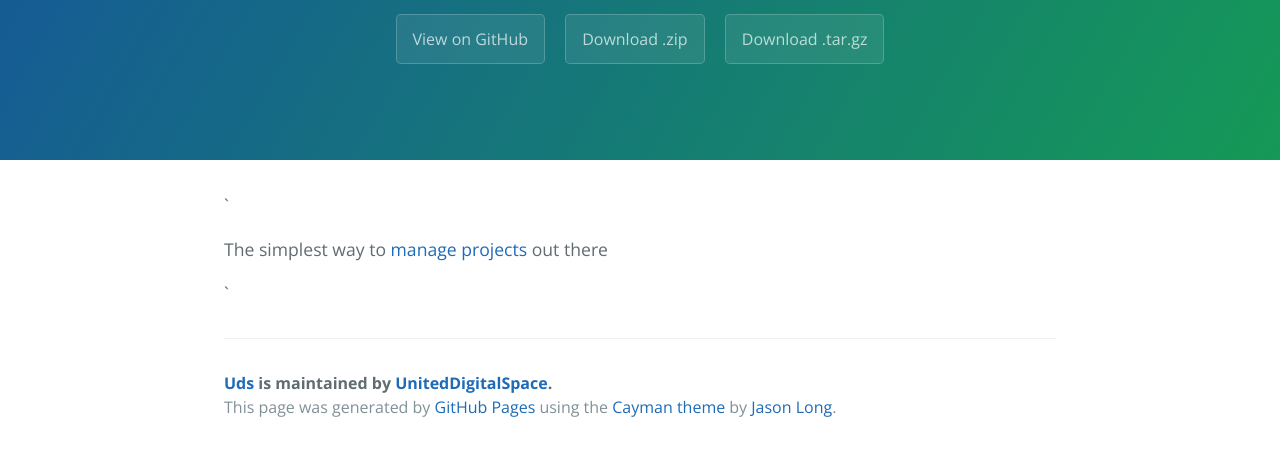
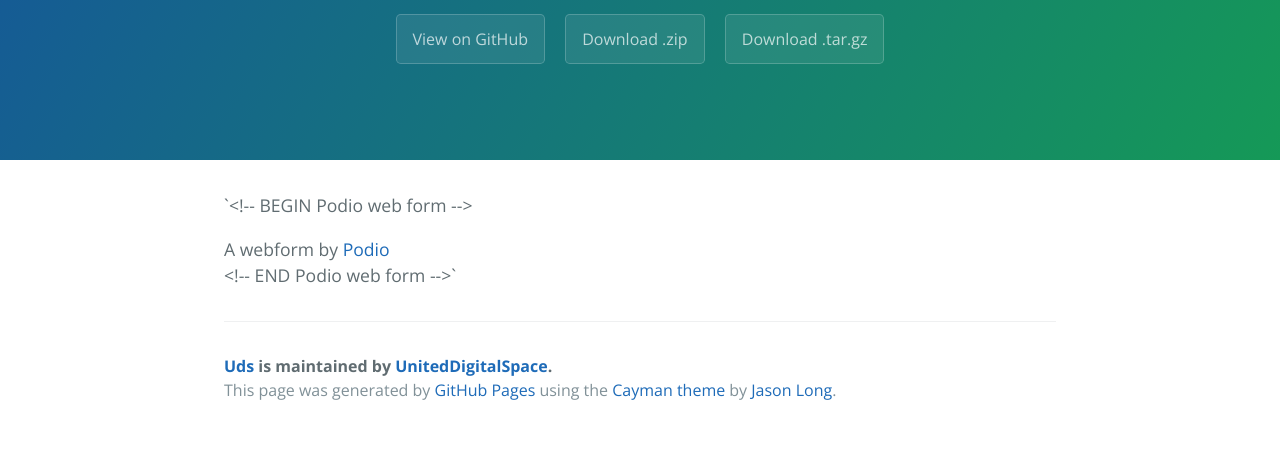
Before and after one commit to UDS-WORKS/UDS, a plain HTML site: page index.html in a window 1280 px wide. Shown: the part 176-632 px from the top of the page. Drawn offline with nearby package versions, Linux system fonts and the light colour scheme.

Commit message:
Create gh-pages branch via GitHub

```diff
--- a/index.html
+++ b/index.html
@@ -19,17 +19,16 @@
     </section>
 
     <section class="main-content">
-      <p>`</p>
+      <p>`&lt;!-- BEGIN Podio web form --&gt;</p>
+
+
 
 
 
 <p></p><div>
-  The simplest way to <a href="https://company.podio.com/crm-software">manage projects</a> out there
+  A webform by <a href="https://company.podio.com/crm-software">Podio</a>
   </div>
-
-
-
-<p>`</p>
+&lt;!-- END Podio web form --&gt;`
 
       <footer class="site-footer">
         <span class="site-footer-owner"><a href="https://github.com/UnitedDigitalSpace/UDS">Uds</a> is maintained by <a href="https://github.com/UnitedDigitalSpace">UnitedDigitalSpace</a>.</span>
--- a/params.json
+++ b/params.json
@@ -1 +1 @@
-{"name":"Uds","tagline":"","body":"`<script src=\"https://podio.com/webforms/13089697/891338.js\"></script>\r\n<script type=\"text/javascript\">\r\n  _podioWebForm.render(\"891338\")\r\n</script>\r\n  <div class=\"podio-webform-container\">\r\n  The simplest way to <a href=\"https://company.podio.com/crm-software\" class=\"podio-webform-inner\">manage projects</a> out there\r\n  </div>\r\n<!-- END Podio web form -->\r\n`","google":"","note":"Don't delete this file! It's used internally to help with page regeneration."}
+{"name":"Uds","tagline":"","body":"`<!-- BEGIN Podio web form -->\r\n<script src=\"https://podio.com/webforms/13089696/891339.js\"></script>\r\n<script type=\"text/javascript\">\r\n  _podioWebForm.render(\"891339\")\r\n</script>\r\n  <div class=\"podio-webform-container\">\r\n  A webform by <a href=\"https://company.podio.com/crm-software\" class=\"podio-webform-inner\">Podio</a>\r\n  </div>\r\n<!-- END Podio web form -->`","google":"","note":"Don't delete this file! It's used internally to help with page regeneration."}
```
